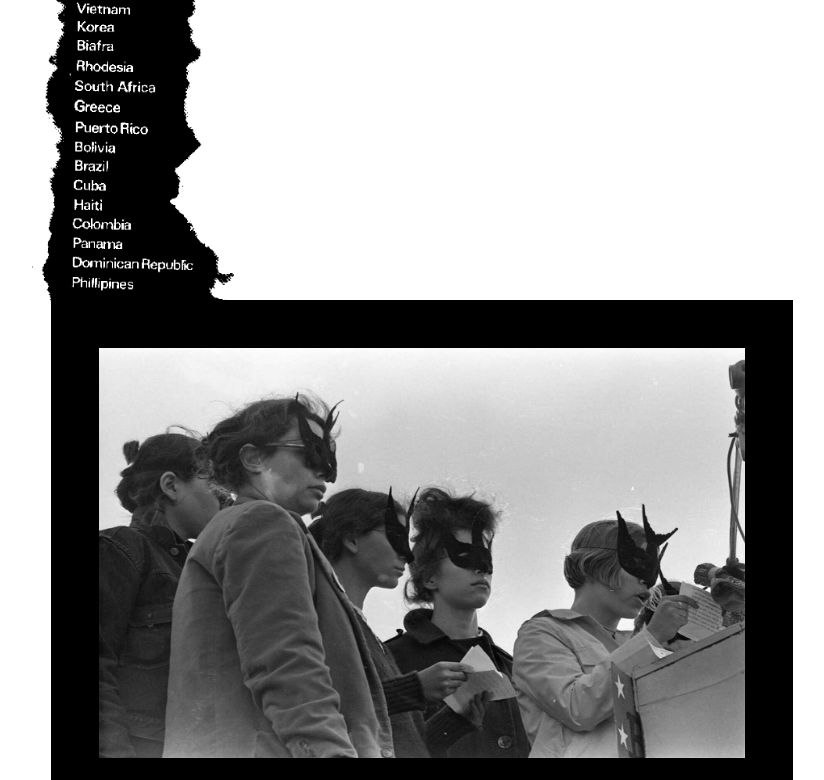
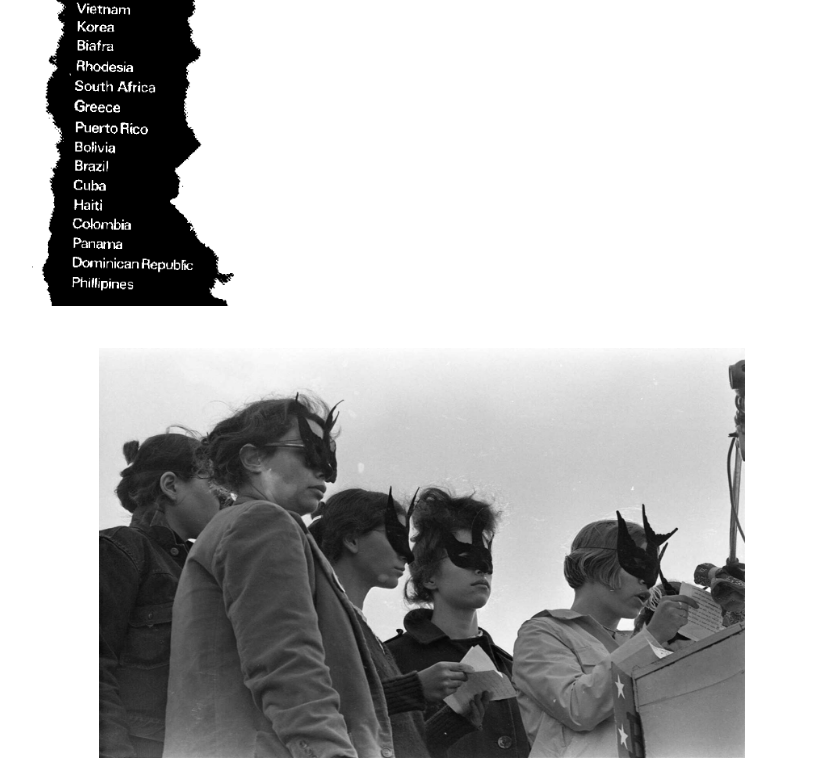
Before and after one commit to skullface/rat70, a Next.js app: page / in a window 1280 px wide. Shown: the part 986-1766 px from the top of the page, without its empty margins (13-837 px from the left). Built offline with nearby package versions, Linux system fonts and the light colour scheme; a web font is replaced by a local one.

Commit message:
simplify

```diff
--- a/src/app/globals.css
+++ b/src/app/globals.css
@@ -5,9 +5,6 @@
   --foreground: #000000;
   --lemon: #eddd5d;
   --lime: #92c02f;
-}
-
-@theme inline {
   --color-background: var(--background);
   --color-foreground: var(--foreground);
   --font-sans: var(--font-libre-franklin);
@@ -32,7 +29,7 @@
   text-wrap: pretty;
 }
 
-p + p {
+p+p {
   margin-top: 1rem;
 }
 
@@ -59,41 +56,34 @@
   opacity: 1;
 }
 
+[data-text="epitaph"] .poem-stanza {
+  @media (prefers-reduced-motion: reduce) {
+    transition: none;
+    opacity: 1;
+  }
+}
+
 [data-text="epitaph"] .poem-line {
   background-color: var(--background);
   width: fit-content;
   opacity: 0;
   transition: opacity 120ms ease-out;
+
+  @media (prefers-reduced-motion: reduce) {
+    transition: none;
+    opacity: 1;
+  }
 }
 
 [data-text="epitaph"] .poem-line[data-visible] {
   opacity: 1;
 }
 
-@media (prefers-reduced-motion: reduce) {
-  [data-text="revolution"] .poem-line {
-    animation: none;
-    opacity: 1;
-  }
-
-  [data-text="epitaph"] .poem-stanza,
-  [data-text="epitaph"] .poem-line {
-    transition: none;
-    opacity: 1;
-  }
-}
-
-@media (scripting: none) {
-  [data-text="epitaph"] .poem-stanza,
-  [data-text="epitaph"] .poem-line {
-    opacity: 1;
-  }
-}
-
 @keyframes poem-line-in {
   from {
     opacity: 0;
   }
+
   to {
     opacity: 1;
   }
```
